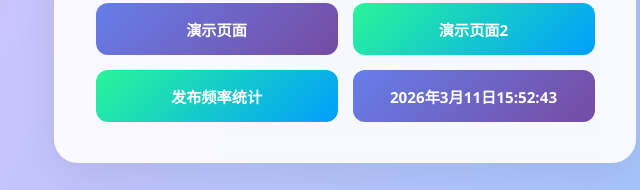
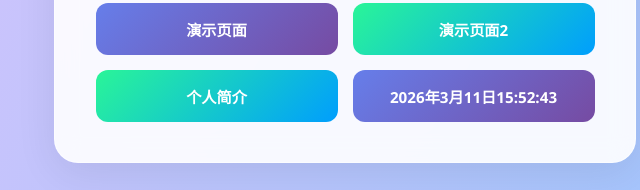
Before and after one commit to zentrix566/devops, a plain HTML site: page index.html in a window 1280 px wide. Shown: the part 323-513 px from the top of the page, 295-935 px from the left. Drawn offline with Linux system fonts and the light colour scheme.

Commit message:
Update index.html
Update index.html

```diff
--- a/index.html
+++ b/index.html
@@ -108,7 +108,7 @@
         <div class="nav-links">
             <a href="/yanshi" class="btn btn-primary">演示页面</a>
             <a href="/ceshi" class="btn btn-secondary">演示页面2</a>
-            <a href="/page3" class="btn btn-secondary">发布频率统计</a>
+            <a href="/page3" class="btn btn-secondary">个人简介</a>
             <a href="/page4" class="btn btn-primary">2026年3月11日15:52:43</a>
         </div>
     </div>
```
